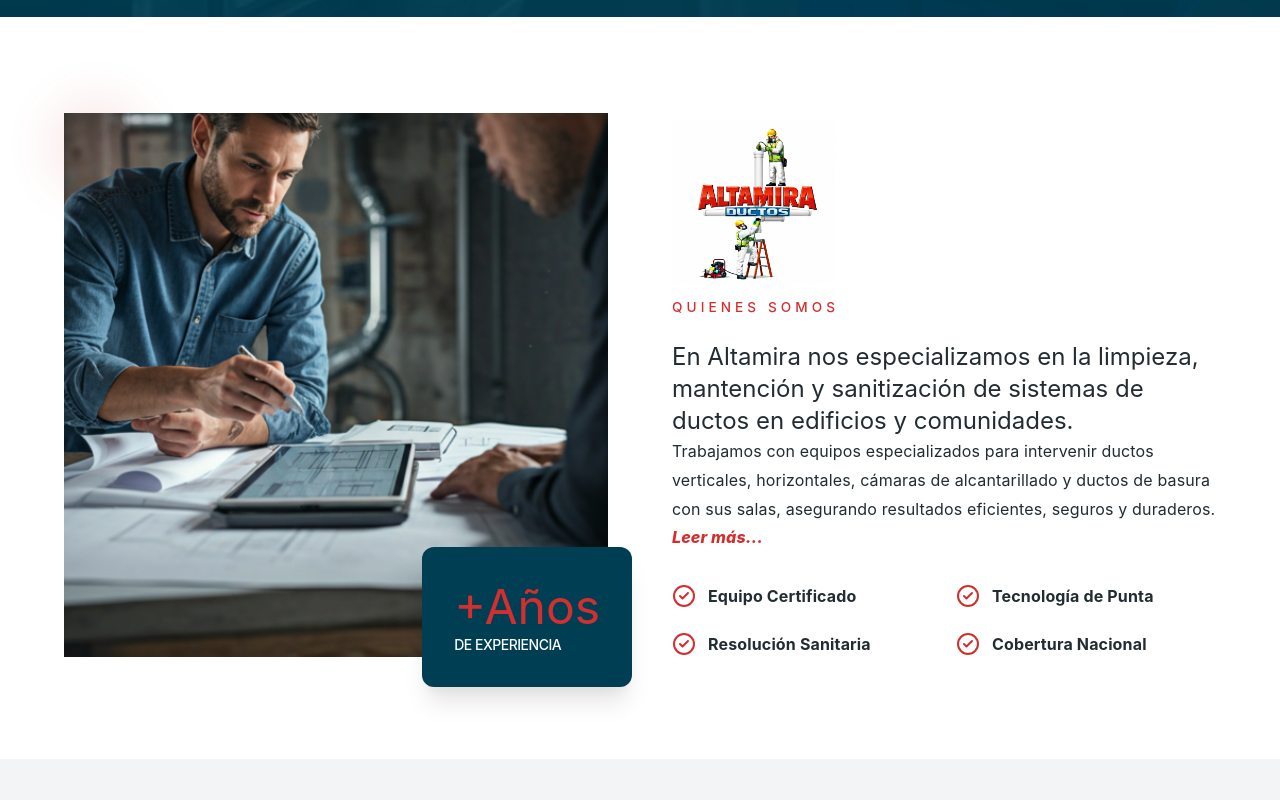
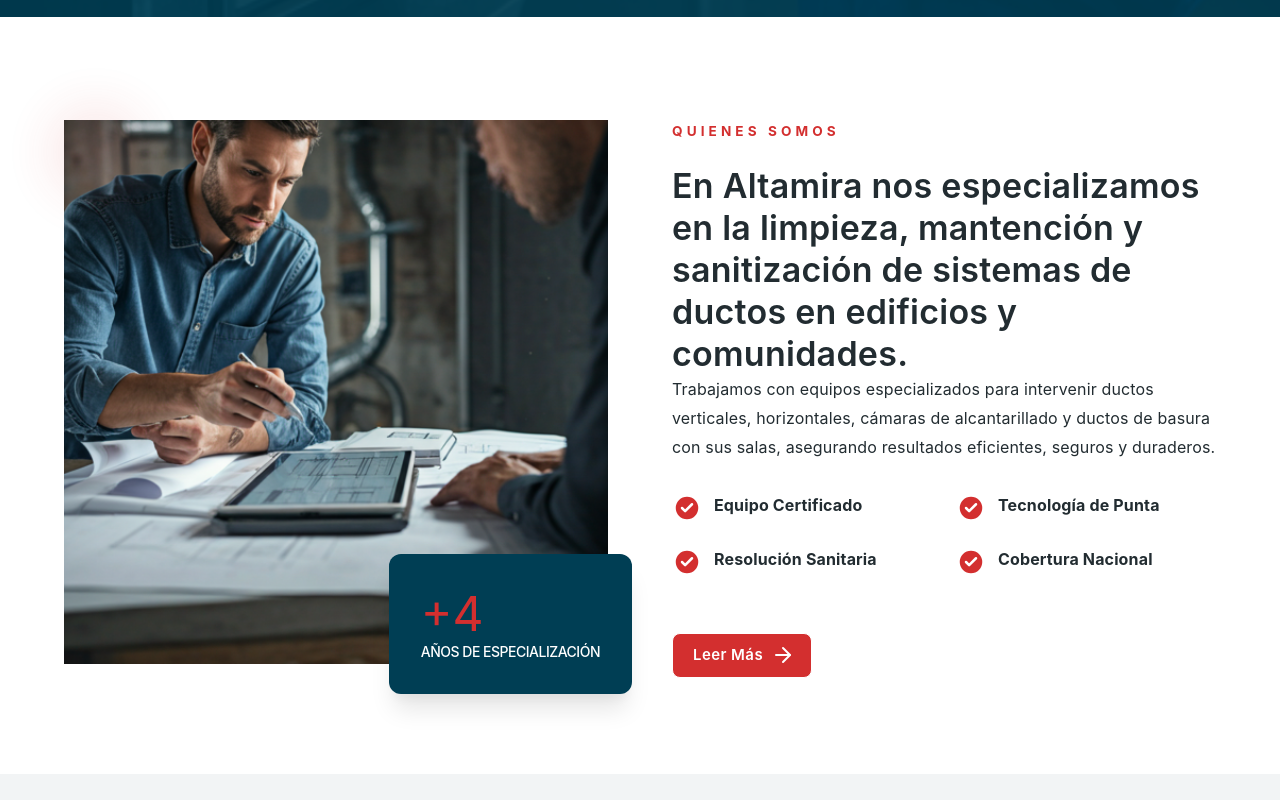
Before and after one commit to rivascode-dev/website-altamira, a Next.js app: page / in a window 1280 px wide. Shown: the part 1000-1800 px from the top of the page. Built offline with nearby package versions, Linux system fonts and the light colour scheme; no server answers; what @mui/material-nextjs would draw is missing.

Commit message:
feat: add new options and new icons to menu

```diff
--- a/src/components/WhatsAppFab.tsx
+++ b/src/components/WhatsAppFab.tsx
@@ -10,7 +10,7 @@
       <Zoom in={true} style={{ transitionDelay: '1000ms' }}>
         <Fab
           component='a'
-          href='https://wa.me/56982811148'
+          href='https://wa.me/56997902704'
           target='_blank'
           rel='noopener noreferrer'
           sx={{
--- a/src/layout/Header.tsx
+++ b/src/layout/Header.tsx
@@ -1,6 +1,7 @@
 'use client';
 
 import { useState } from 'react';
+import { usePathname, useRouter } from 'next/navigation';
 import {
   Box,
   Button,
@@ -28,10 +29,13 @@
   { label: 'Normativa', target: 'regulations' },
   { label: 'Galería', target: 'gallery' },
   { label: 'Complementarios', target: 'complementary-services' },
+  { label: '+Info', target: '/docs' },
 ];
 
 export default function Header() {
   const theme = useTheme();
+  const pathname = usePathname();
+  const router = useRouter();
   const isMobile = useMediaQuery(theme.breakpoints.down('md'));
   const [isMenuOpen, setIsMenuOpen] = useState(false);
 
@@ -53,6 +57,12 @@
   ) => {
     event.preventDefault();
     setIsMenuOpen(false);
+
+    if (targetId.startsWith('/')) {
+      router.push(targetId);
+      return;
+    }
+
     const element = document.getElementById(targetId);
     if (element) {
       element.scrollIntoView({ behavior: 'smooth' });
@@ -155,20 +165,20 @@
             </Button>
 
             {isMobile && (
-              <IconButton
+              <Box
                 color='primary'
                 onClick={toggleMenu(true)}
                 aria-label='Abrir menú'
-                sx={{
-                  ml: 1,
-                  bgcolor: alpha(theme.palette.primary.main, 0.05),
-                  '&:hover': {
-                    bgcolor: alpha(theme.palette.primary.main, 0.1),
-                  },
-                }}
+                // sx={{
+                //   ml: 1,
+                //   bgcolor: alpha(theme.palette.primary.main, 0.05),
+                //   '&:hover': {
+                //     bgcolor: alpha(theme.palette.primary.main, 0.1),
+                //   },
+                // }}
               >
-                <Menu size={28} />
-              </IconButton>
+                <Menu color='#D32F2F' size={35} />
+              </Box>
             )}
           </Stack>
         </Stack>
@@ -223,9 +233,11 @@
               />
             </Box>
             <IconButton onClick={toggleMenu(false)} color='primary'>
-              <X size={28} />
+              <X size={30} color='#D32F2F' />
             </IconButton>
           </Stack>
+
+          <Divider sx={{ my: 3 }} />
 
           <List sx={{ flexGrow: 1 }}>
             {DATA_MENU.map((item) => (
@@ -241,9 +253,9 @@
                   <ListItemText
                     primary={
                       <Typography
-                        variant='h6'
+                        variant='subtitle1'
                         sx={{
-                          fontWeight: 600,
+                          //fontWeight: 600,
                           color: 'primary.main',
                         }}
                       >
@@ -277,7 +289,7 @@
               size='large'
               startIcon={<MessageCircle size={20} />}
               component='a'
-              href='https://wa.me/56982811148'
+              href='https://wa.me/56997902704'
               target='_blank'
               rel='noopener noreferrer'
               sx={{
--- a/src/sections/home/AboutUsSection.tsx
+++ b/src/sections/home/AboutUsSection.tsx
@@ -1,6 +1,6 @@
 'use client';
-import { Box, Container, Grid, Typography, Stack } from '@mui/material';
-import { CircleCheck } from 'lucide-react';
+import { Box, Container, Grid, Typography, Stack, Button } from '@mui/material';
+import { ArrowRight, CircleCheck } from 'lucide-react';
 import SectionWrapper from '@/components/SectionWrapper';
 import Image from 'next/image';
 import Link from 'next/link';
@@ -52,7 +52,7 @@
                 }}
               >
                 <Typography variant='h3' color='secondary'>
-                  +Años
+                  +4
                 </Typography>
                 <Typography
                   variant='body2'
@@ -63,27 +63,31 @@
                     color: 'white',
                   }}
                 >
-                  de Experiencia
+                  años de especialización
                 </Typography>
               </Box>
             </Box>
           </Grid>
           <Grid size={{ xs: 12, md: 6 }}>
-            <Image
+            {/* <Image
               src='/assets/logos/logo-altamira-limpieza-ductos-vertical.png'
               alt='Equipo técnico Altamira Ductos'
               width={854}
               height={285}
               style={{ width: '30%', height: 'auto' }}
               priority
-            />
+            /> */}
 
             <Stack>
               <Typography variant='overline' color='secondary'>
                 QUIENES SOMOS
               </Typography>
 
-              <Typography variant='h5' color='primary.main' sx={{ mt: 2 }}>
+              <Typography
+                variant='h4'
+                color='primary.main'
+                sx={{ mt: 2, fontWeight: 600 }}
+              >
                 En Altamira nos especializamos en la limpieza, mantención y
                 sanitización de sistemas de ductos en edificios y comunidades.
               </Typography>
@@ -96,7 +100,7 @@
                 verticales, horizontales, cámaras de alcantarillado y ductos de
                 basura con sus salas, asegurando resultados eficientes, seguros
                 y duraderos.{'  '}
-                <Box
+                {/* <Box
                   component={Link}
                   href='/docs/nosotros'
                   sx={{
@@ -107,7 +111,7 @@
                   }}
                 >
                   Leer más...
-                </Box>
+                </Box> */}
               </Typography>
 
               <Grid container spacing={3}>
@@ -123,7 +127,7 @@
                       spacing={1.5}
                       sx={{ alignItems: 'flex-start' }}
                     >
-                      <CircleCheck color='#D32F2F' />
+                      <CircleCheck color='white' fill='#D32F2F' size={30} />
                       <Typography
                         variant='body1'
                         color='primary.main'
@@ -134,6 +138,30 @@
                     </Stack>
                   </Grid>
                 ))}
+                <Button
+                  component={Link}
+                  href='/docs/nosotros'
+                  variant='outlined'
+                  size='large'
+                  color='secondary'
+                  endIcon={<ArrowRight />}
+                  sx={{
+                    mt: 4,
+                    borderColor: 'secondary.main',
+                    bgcolor: 'secondary.main',
+                    color: 'white',
+                    border: '1px solid',
+
+                    '&:active': { transform: 'scale(0.95)' },
+                    '&:hover': {
+                      bgcolor: 'white',
+                      color: 'secondary.main',
+                      border: '1px solid',
+                    },
+                  }}
+                >
+                  Leer Más
+                </Button>
               </Grid>
             </Stack>
           </Grid>
--- a/src/sections/home/ComplementaryServicesSection.tsx
+++ b/src/sections/home/ComplementaryServicesSection.tsx
@@ -30,7 +30,7 @@
     icon: <Video />,
     title: 'Video inspección',
     description:
-      'Revisión y inspección de ductos para detectar obstrucciones y fugas.',
+      'Revisión e inspección de ductos para detectar obstrucciones y fugas.',
   },
   {
     icon: <BugOff />,
--- a/src/sections/home/EmergencyBannerSection.tsx
+++ b/src/sections/home/EmergencyBannerSection.tsx
@@ -66,7 +66,7 @@
           >
             <Button
               component='a'
-              href='https://wa.me/56982811148'
+              href='https://wa.me/56997902704'
               variant='outlined'
               endIcon={<MessageCircle />}
               sx={{
--- a/src/theme/customTheme.tsx
+++ b/src/theme/customTheme.tsx
@@ -133,7 +133,7 @@
       fontFamily: "'Inter', 'Roboto', 'Helvetica', 'Arial', sans-serif",
       h1: {
         fontSize: '6rem',
-        fontWeight: 400,
+        fontWeight: 300,
         lineHeight: 1.167,
         letterSpacing: '-0.01562em',
         '@media (max-width:900px)': {
@@ -229,7 +229,7 @@
       },
       overline: {
         fontSize: '0.85rem',
-        fontWeight: 500,
+        fontWeight: 700,
         lineHeight: 2.66,
         letterSpacing: '0.3em',
         textTransform: 'uppercase',
```
Also changed, not shown: src/components/docs/DocsSidebar.tsx (+80 -32 lines), 2 other files (tests, documents, lock files or other folders).
